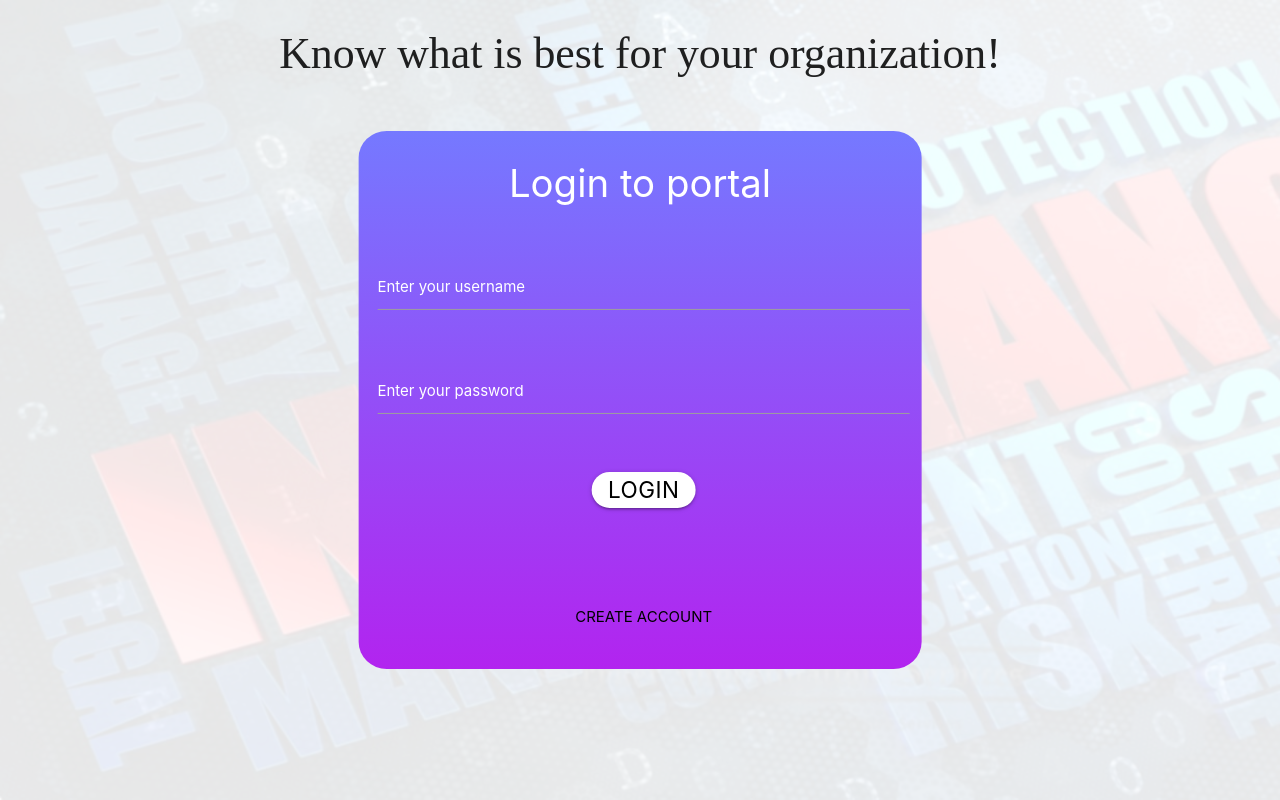
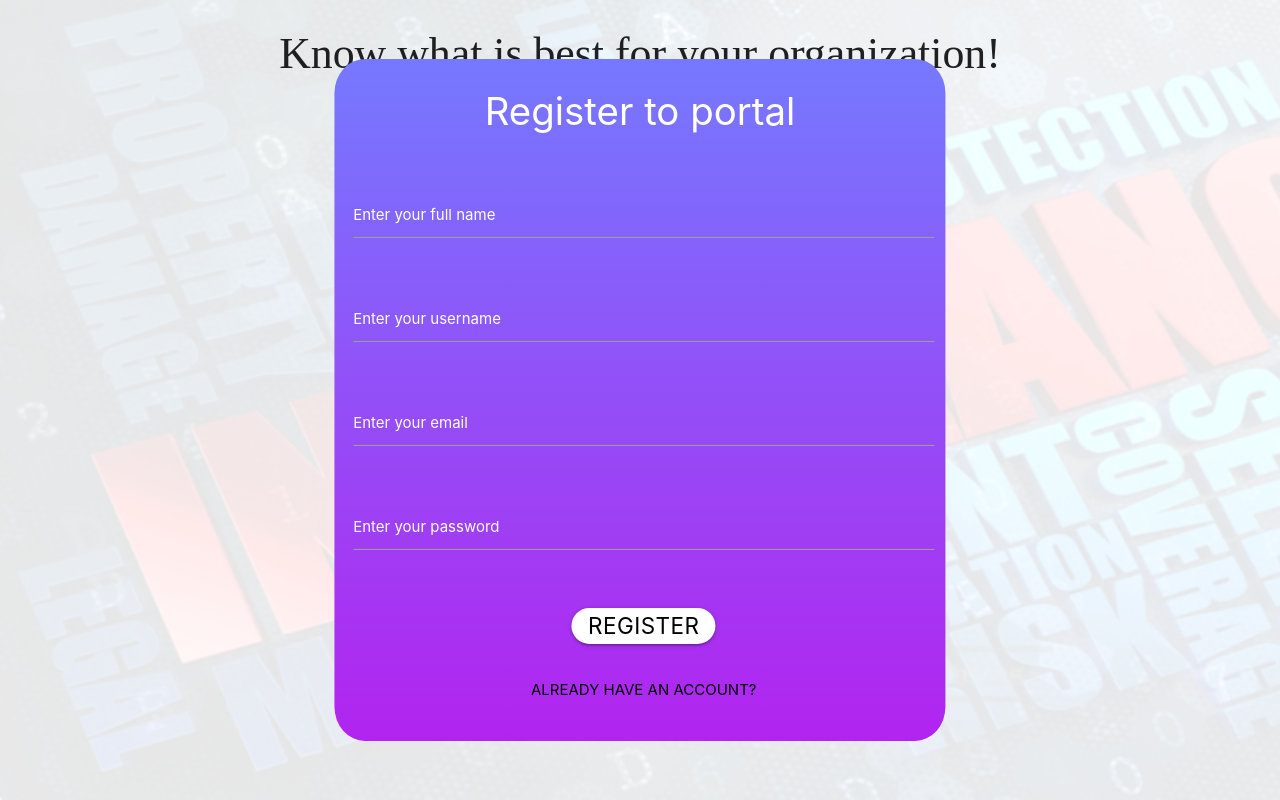
Before and after one commit to manan-competitions/Bengalathon, a Django app: page /accounts/register/ in a window 1280 px wide. Run offline with Django 3.2, Linux system fonts and the light colour scheme.

Commit message:
Separated the Login and Registration Pages. Added filter for specific company view. Added the Customer claim flag.

```diff
--- a/portal/main/mlmodel/new_data.csv
+++ b/portal/main/mlmodel/new_data.csv
@@ -38,3 +38,4 @@ KIDSDRIV,AGE,HOMEKIDS,INCOME,PARENT1,HOME_VAL,MSTATUS,GENDER,TRAVTIME,CAR_USE,BL
 0.0,3.0,1.0,11.0,1.0,2.0,0.0,1.0,0.0,1.0,2.0,1.0,-0.0,0.0,0.0,1.0,1.0,1.0,0.0,0.0,0.0,0.0,0.0,0.0,0.0,0.0,0.0,0.0,1.0,0.0,0.0,1.0
 0.0,3.0,1.0,11.0,1.0,2.0,0.0,1.0,0.0,1.0,2.0,1.0,-0.0,0.0,0.0,1.0,1.0,1.0,0.0,0.0,0.0,0.0,0.0,0.0,0.0,0.0,0.0,0.0,1.0,0.0,0.0,1.0
 0.0,3.0,1.0,11.0,1.0,2.0,0.0,1.0,0.0,1.0,2.0,1.0,-0.0,0.0,0.0,1.0,1.0,1.0,0.0,0.0,0.0,0.0,0.0,0.0,0.0,0.0,0.0,0.0,1.0,0.0,0.0,1.0
+0.0,3.0,1.0,11.0,1.0,2.0,0.0,1.0,0.0,1.0,2.0,1.0,-0.0,0.0,0.0,1.0,1.0,1.0,0.0,0.0,0.0,0.0,0.0,0.0,0.0,0.0,0.0,0.0,1.0,0.0,0.0,1.0
--- a/portal/main/models.py
+++ b/portal/main/models.py
@@ -59,6 +59,7 @@ class Customer(models.Model):
     prev_insurance_no = models.IntegerField(default=0)
     prev_claim_revoked = models.CharField(max_length=3, choices=YES_NO_CHOICE)
     risk = models.FloatField(default=0.0)
+    claim_flag = models.BooleanField(default=False)
 
     def __str__(self):
         return self.name
--- a/portal/main/templates/main/company_login.html
+++ b/portal/main/templates/main/company_login.html
@@ -68,101 +68,13 @@
                     </div>
 
                     <div class="row redirect-text">
-                        <span class="black-text" id="register-redirect"> CREATE ACCOUNT </span>
+                        <a href="{% url 'company_register' %}" class="black-text"> CREATE ACCOUNT </span>
                     </div>
                 </form>
-
-            </div>
-        </div>
-
-        <div class="login-container" id="register">
-
-            <div class="row">
-
-                <div class="col s12 form-title">
-                    <center> <span class="form-title"> Register to portal </span></center>
-                </div>
-
-                <form class="col s12" method="post" action="{% url 'company_register' %}">
-                    {% csrf_token %}
-                    <span class="error-msg">{{user_form_errors}}</span>
-                    <span class="error-msg">{{company_profile_form_errors}}</span>
-                    <div class="row">
-                        <div class="input-field col s12">
-                            <input type="text" class="validate" name="name" id="reg-name" required>
-                            <label for="reg-name">Enter your full name</label>
-                        </div>
-                    </div>
-
-                    <div class="row">
-                        <div class="input-field col s12">
-                            <input type="text" name="username" id="reg-username" class="validate" required>
-                            <label for="reg-username"> Enter your username</label>
-                        </div>
-                    </div>
-
-                    <div class="row">
-                        <div class="input-field col s12">
-                            <input type="email" name="email" id="reg-email" class="validate" required>
-                            <label for="reg-email"> Enter your email</label>
-                        </div>
-                    </div>
-
-                    <div class="row">
-                        <div class="input-field col s12">
-                            <input type="password" id="reg-password" name="password" class="validate" required>
-                            <label for="reg-password">Enter your password</label>
-                        </div>
-                    </div>
-
-                    <div class="row">
-                        <center>
-                            <div class="input-field col s12">
-                                <button class="btn waves-effect waves-light white" type="submit" name="register">
-                                    Register
-                                </button>
-                            </div>
-                        </center>
-                    </div>
-
-                    <div class="row redirect-text">
-                        <span class="black-text" id="login-redirect"> ALREADY HAVE AN ACCOUNT? </span>
-                    </div>
-                </form>
-
 
             </div>
         </div>
     </div>
 
 </body>
-
-<script>
-    var loginForm = document.getElementById('login');
-    var registerForm = document.getElementById('register');
-    var regLink = document.getElementById('register-redirect');
-    var loginLink = document.getElementById('login-redirect');
-    registerForm.style.display = 'none';
-
-    regLink.addEventListener('click', () => {
-        registerForm.style.display = 'block';
-        loginForm.style.display = 'none';
-    });
-
-    loginLink.addEventListener('click', () => {
-        loginForm.style.display = 'block';
-        registerForm.style.display = 'none';
-    });
-
-    $(document).ready(() => {
-        $("button").click(function () {
-            $(".login-button").addClass("hide");
-            $(".sa-success").addClass("hide");
-            setTimeout(function () {
-                $(".sa-success").removeClass("hide");
-                // $(".login-button").removeClass("hide");
-            }, 10);
-        });
-    });
-</script>
 </html>
--- /dev/null
+++ b/portal/main/templates/main/company_register.html
@@ -0,0 +1,91 @@
+{% load static %}
+<!DOCTYPE html>
+<html lang="en">
+
+<head>
+    <meta charset="UTF-8">
+    <meta name="viewport" content="width=device-width, initial-scale=1.0">
+    <meta http-equiv="X-UA-Compatible" content="ie=edge">
+    <title>Bengalathon</title>
+    <link rel="stylesheet" href="{% static 'main/css/login.css' %}">
+    <link rel="stylesheet" href="{% static 'main/css/materialize.min.css' %}">
+    <script src="{% static 'main/js/jquery-3.3.1.min.js' %}"></script>
+    <script src="{% static 'main/js/materialize.min.js' %}"></script>
+</head>
+
+<body>
+    <div class="main-container">
+        <div class="row heading">
+            <div class="col s12">
+                <center>
+                    <span style="font-family: 'Roboto Slab', serif;">
+                        <h3> Know what is best for your organization!</h3>
+                    </span>
+                </center>
+            </div>
+        </div>
+
+        <div class="login-container" id="register">
+
+            <div class="row">
+
+                <div class="col s12 form-title">
+                    <center> <span class="form-title"> Register to portal </span></center>
+                </div>
+
+                <form class="col s12" method="post" action="{% url 'company_register' %}">
+                    {% csrf_token %}
+                    <span class="error-msg">{{user_form_errors}}</span>
+                    <span class="error-msg">{{company_profile_form_errors}}</span>
+                    <div class="row">
+                        <div class="input-field col s12">
+                            <input type="text" class="validate" name="name" id="reg-name" required>
+                            <label for="reg-name">Enter your full name</label>
+                        </div>
+                    </div>
+
+                    <div class="row">
+                        <div class="input-field col s12">
+                            <input type="text" name="username" id="reg-username" class="validate" required>
+                            <label for="reg-username"> Enter your username</label>
+                        </div>
+                    </div>
+
+                    <div class="row">
+                        <div class="input-field col s12">
+                            <input type="email" name="email" id="reg-email" class="validate" required>
+                            <label for="reg-email"> Enter your email</label>
+                        </div>
+                    </div>
+
+                    <div class="row">
+                        <div class="input-field col s12">
+                            <input type="password" id="reg-password" name="password" class="validate" required>
+                            <label for="reg-password">Enter your password</label>
+                        </div>
+                    </div>
+
+                    <div class="row">
+                        <center>
+                            <div class="input-field col s12">
+                                <button class="btn waves-effect waves-light white" type="submit" name="register">
+                                    Register
+                                </button>
+                            </div>
+                        </center>
+                    </div>
+
+                    <div class="row redirect-text">
+                        <a href="{% url 'company_login' %}" class="black-text" id="login-redirect"> ALREADY HAVE AN
+                            ACCOUNT? </span>
+                    </div>
+                </form>
+
+
+            </div>
+        </div>
+    </div>
+
+</body>
+
+</html>
--- a/portal/main/views.py
+++ b/portal/main/views.py
@@ -14,7 +14,7 @@ from django.utils.encoding import smart_str
 @login_required
 def index(request):
     serialized_customers = serializers.serialize(
-        'json', [customer for customer in Customer.objects.all()])
+        'json', [customer for customer in Customer.objects.filter(company=CompanyProfile.objects.get(user=request.user))])
     return render(request, 'main/index.html', {'customers': serialized_customers})
 
 
@@ -36,12 +36,12 @@ def company_register(request):
                 login(request, user)
                 return HttpResponseRedirect(reverse('index'))
             else:
-                return render(request, 'main/company_login.html', {'user_form_errors': user_form.errors,
+                return render(request, 'main/company_register.html', {'user_form_errors': user_form.errors,
                                                                    'company_profile_form_errors': company_profile_form.errors})
         else:
-            return render(request, 'main/company_login.html', {'user_form_errors': user_form.errors,
+            return render(request, 'main/company_register.html', {'user_form_errors': user_form.errors,
                                                                'company_profile_form_errors': company_profile_form.errors})
-    return render(request, 'main/company_login.html', {})
+    return render(request, 'main/company_register.html', {})
 
 
 def company_login(request):
```
Also changed, not shown: portal/main/migrations/0008_auto_20190102_2013.py (added), portal/main/migrations/0009_customer_claim_flag.py (added).
